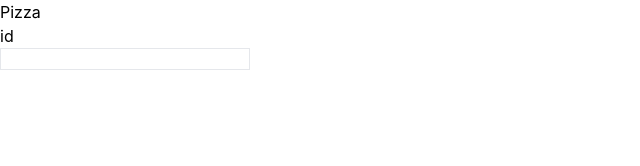
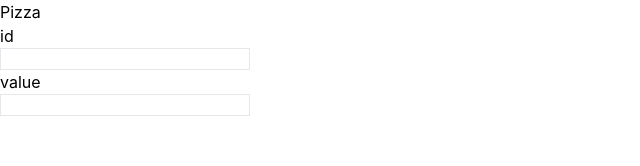
Before and after one commit to maurer2/run-types-run, a Next.js app: page /pizza in a window 1280 px wide. Shown: the top 166 px of the page, without its empty margins (0-640 px from the left). Built offline with nearby package versions, Linux system fonts and the light colour scheme.

Commit message:
Added uncontrolled component

```diff
--- /dev/null
+++ b/pages/pizza/ControlledInput/ControlledInput.tsx
@@ -0,0 +1,34 @@
+import React, { useId } from "react";
+import type { ChangeEvent, ReactElement } from "react";
+
+function ControlledInput({
+  label,
+  value,
+  onChange,
+}: {
+  label: string;
+  value: string;
+  onChange: (value: string) => void;
+}): ReactElement {
+  const htmlId = useId();
+
+  const handleChange = (event: ChangeEvent<HTMLInputElement>): void => {
+    onChange(event?.target.value);
+  };
+
+  return (
+    <>
+      <label htmlFor={htmlId}>{label}</label>
+      <input
+        type="input"
+        id={htmlId}
+        name={htmlId}
+        onChange={handleChange}
+        value={value}
+        className="block h-full border select-none"
+      />
+    </>
+  );
+}
+
+export default ControlledInput;
--- /dev/null
+++ b/pages/pizza/ControlledInput/index.ts
@@ -0,0 +1 @@
+export { default } from "./ControlledInput";
--- a/pages/pizza/UncontrolledInput/UncontrolledInput.tsx
+++ b/pages/pizza/UncontrolledInput/UncontrolledInput.tsx
@@ -1,6 +1,5 @@
 import React, { useId } from "react";
 import type { UseFormRegister, FieldValues } from "react-hook-form";
-
 import type { ReactElement } from "react";
 
 function UncontrolledInput({
--- a/pages/pizza/index.tsx
+++ b/pages/pizza/index.tsx
@@ -1,7 +1,9 @@
 import React from "react";
 import type { NextPage } from "next";
-import { useForm } from "react-hook-form";
+import { useForm, Controller } from "react-hook-form";
+
 import UncontrolledInput from "./UncontrolledInput";
+import ControlledInput from "./ControlledInput";
 
 type FormValues = {
   // id: Uppercase<string>;
@@ -27,6 +29,15 @@ const Pizza: NextPage = () => {
       <h1>Pizza</h1>
       <form onSubmit={onSubmit}>
         <UncontrolledInput label="id" register={register} />
+
+        <Controller
+          control={control}
+          name="name"
+          defaultValue=""
+          render={({ field: { onChange, value } }) => (
+            <ControlledInput label="value" onChange={onChange} value={value} />
+          )}
+        />
       </form>
     </div>
   );
```
